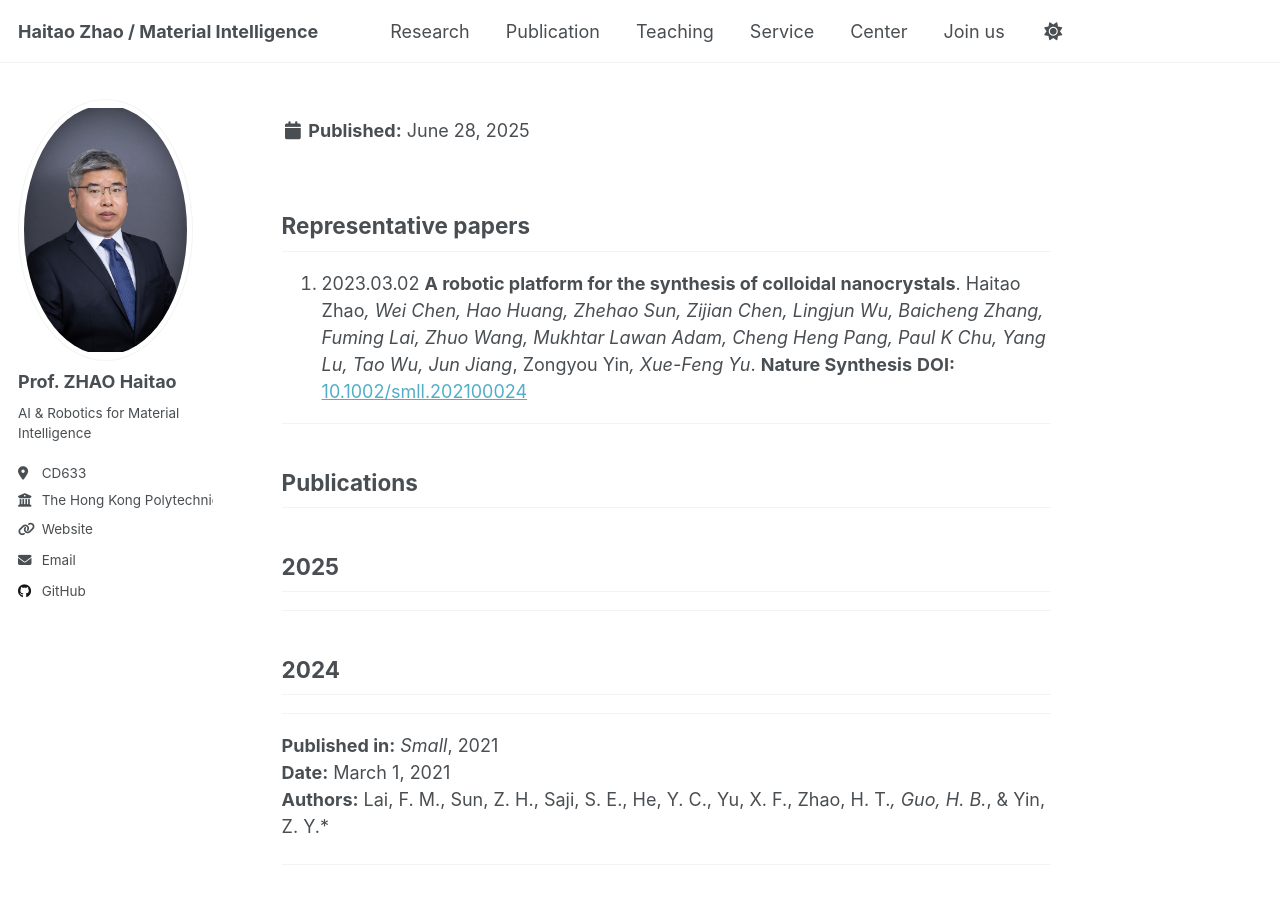
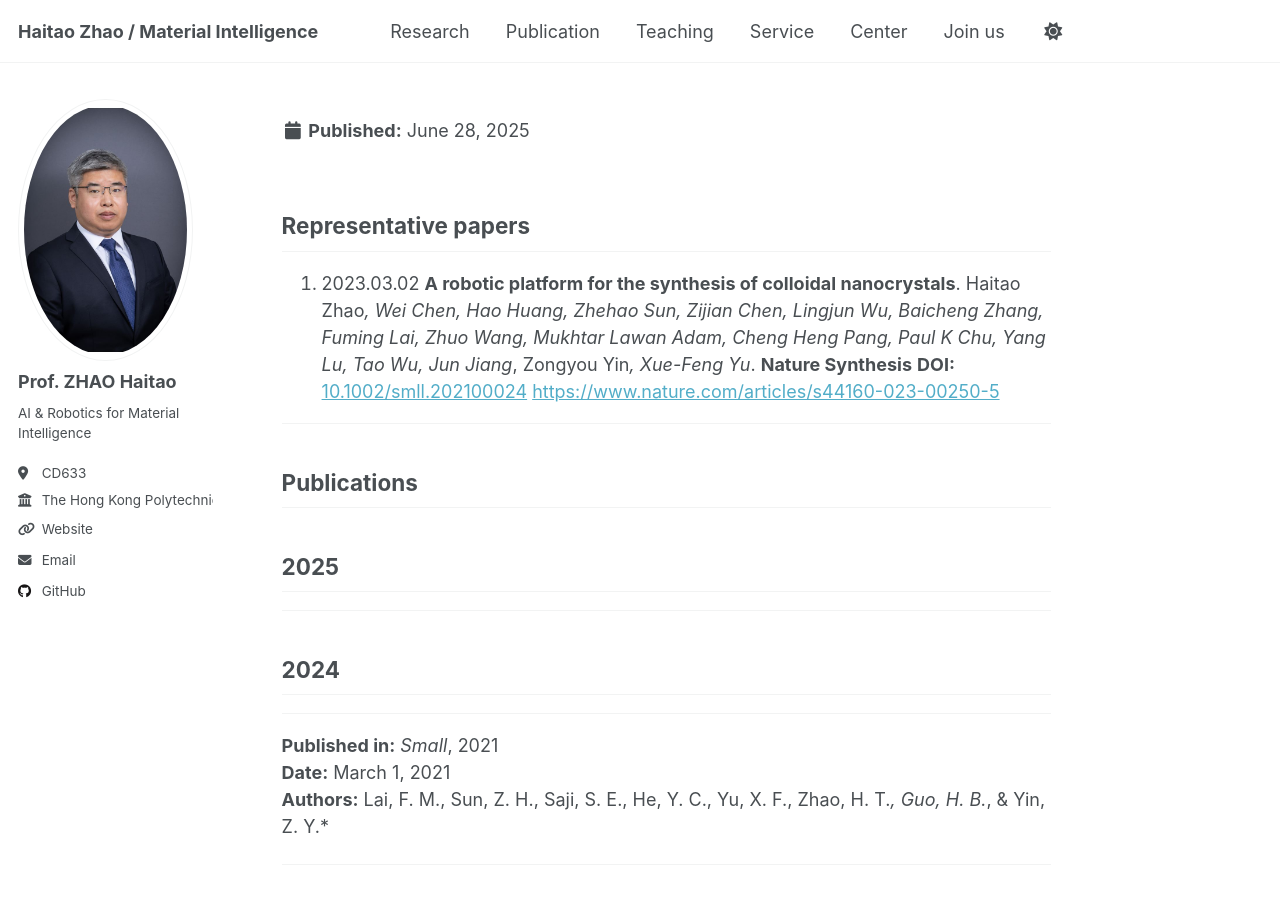
Before and after one commit to HaitaoZhao-PolyU/HaitaoZhao-PolyU.github.io, a Jekyll site: the page built from _publication1/publication.md, in a window 1280 px wide and 900 px high. Built offline with Jekyll 4.4.1, drawn with Linux system fonts in a browser that asks for light colours; part of the change alters nothing that is shown.

Commit message:
Update publication.md

```diff
--- a/_publication1/publication.md
+++ b/_publication1/publication.md
@@ -6,7 +6,7 @@ collection: publication1
 
 ## Representative papers
 
-1. 2023.03.02 **A robotic platform for the synthesis of colloidal nanocrystals**. Haitao Zhao*, Wei Chen, Hao Huang, Zhehao Sun, Zijian Chen, Lingjun Wu, Baicheng Zhang, Fuming Lai, Zhuo Wang, Mukhtar Lawan Adam, Cheng Heng Pang, Paul K Chu, Yang Lu, Tao Wu, Jun Jiang*, Zongyou Yin*, Xue-Feng Yu*. **Nature Synthesis** **DOI:** [10.1002/smll.202100024](https://doi.org/10.1002/smll.202100024)
+1. 2023.03.02 **A robotic platform for the synthesis of colloidal nanocrystals**. Haitao Zhao*, Wei Chen, Hao Huang, Zhehao Sun, Zijian Chen, Lingjun Wu, Baicheng Zhang, Fuming Lai, Zhuo Wang, Mukhtar Lawan Adam, Cheng Heng Pang, Paul K Chu, Yang Lu, Tao Wu, Jun Jiang*, Zongyou Yin*, Xue-Feng Yu*. **Nature Synthesis** **DOI:** [10.1002/smll.202100024](https://doi.org/10.1002/smll.202100024)  [https://www.nature.com/articles/s44160-023-00250-5](https://doi.org/10.1038/s44160-023-00250-5)
 
 ---
 ## Publications
```
